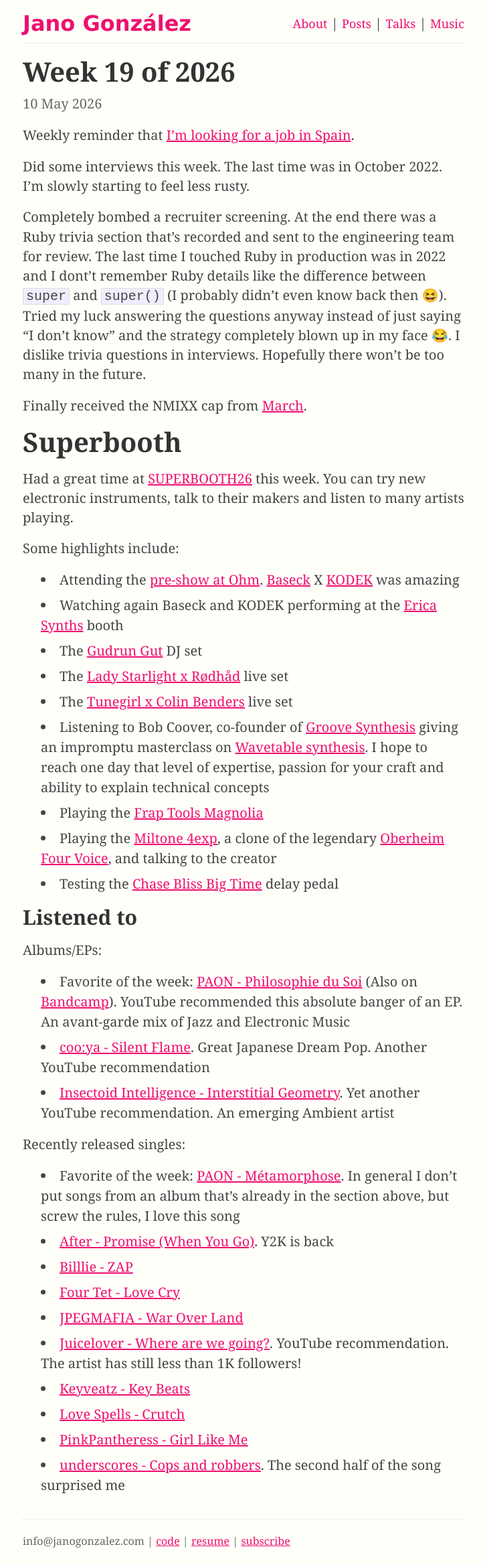
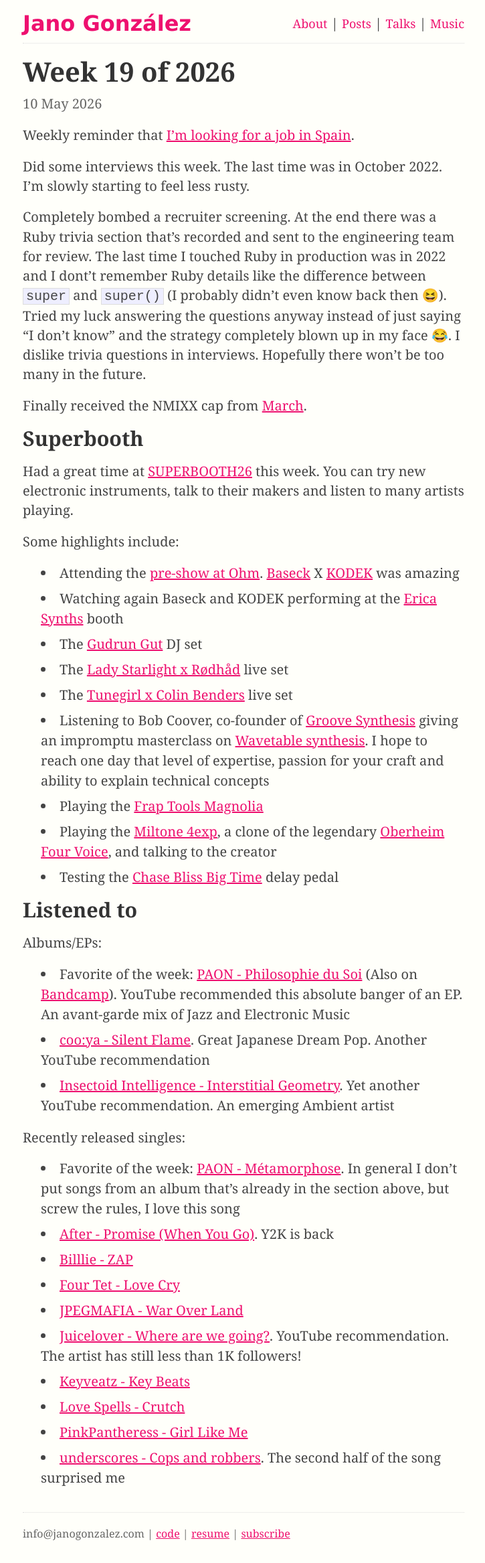
Before and after one commit to janogonzalez/janogonzalez.github.io, a Jekyll site: the page built from _posts/2026-05-10-week-19-of-2026.md, in a window 1280 px wide. Shown: the whole page at 67% size, without its empty margins (276-1001 px from the left). Built offline with Jekyll 4.4.1, drawn with Linux system fonts in a browser that asks for light colours.

Commit message:
Fix header level

```diff
--- a/_posts/2026-05-10-week-19-of-2026.md
+++ b/_posts/2026-05-10-week-19-of-2026.md
@@ -21,7 +21,7 @@
 
 Finally received the NMIXX cap from [March](/2026/03/29/week-13-of-2026/).
 
-# Superbooth
+## Superbooth
 
 Had a great time at [SUPERBOOTH26][] this week. You can try new electronic
 instruments, talk to their makers and listen to many artists playing.
```
